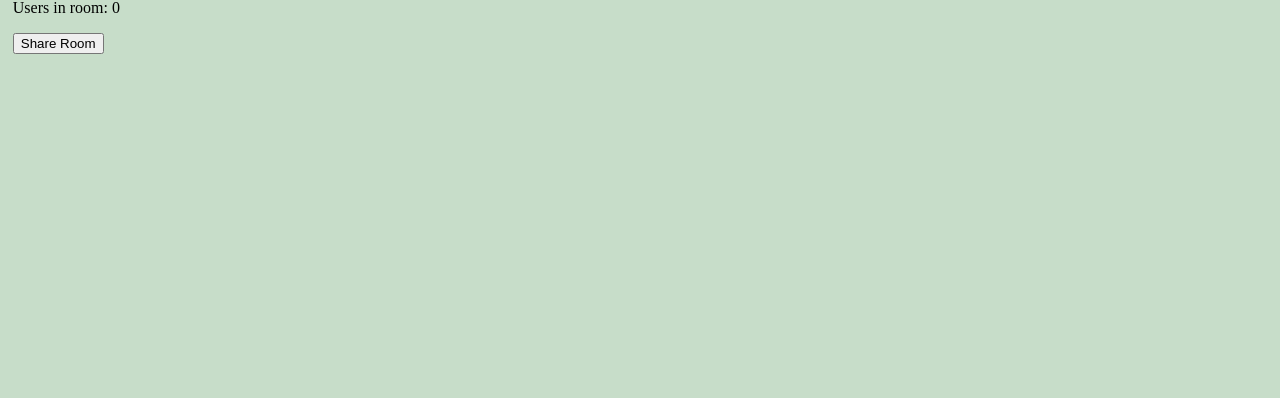
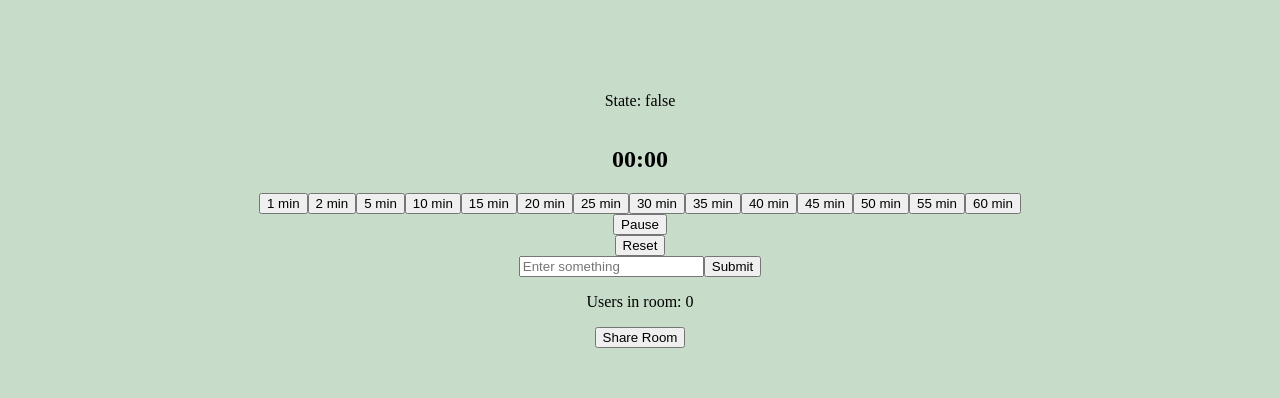
Before and after one commit to CommunityFocus/cf-frontend, a React (Vite) app: page /1 in a window 1280 px wide. Shown: the part 233-631 px from the top of the page. Built offline with nearby package versions, Linux system fonts and the light colour scheme; no server answers.

Commit message:
centered timestamp controls

```diff
--- a/src/components/LandingPage.tsx
+++ b/src/components/LandingPage.tsx
@@ -26,7 +26,7 @@ const LandingPage = (props: { globalUsersConnected: number }): JSX.Element => {
 		<>
 			<Header />
 			<Center>
-				<Title>Community Focus</Title>
+				<Title>Community FocusSSS</Title>
 				<Button
 					type="button"
 					onClick={(): void => {
--- a/src/components/Room.styled.tsx
+++ b/src/components/Room.styled.tsx
@@ -1,9 +1,12 @@
 import styled, { createGlobalStyle } from "styled-components";
 
-export const StyledMain = styled.main`
+export const StyledMain = styled.div`
 	background: #c7ddc9;
 	height: 93vh;
 	padding: 1%;
+	display: flex;
+	align-items: center;
+	justify-content: center;
 `;
 
 export const GlobalStyle = createGlobalStyle`
@@ -11,3 +14,10 @@ export const GlobalStyle = createGlobalStyle`
         margin: 0;
     }
 `;
+
+export const Center = styled.div`
+	display: flex;
+	justify-content: center;
+	align-items: center;
+	flex-direction: column;
+`;
--- a/src/components/Room.tsx
+++ b/src/components/Room.tsx
@@ -13,7 +13,7 @@ import Footer from "./Footer";
 import UserBubbles from "./UserBubbles/UserBubbles";
 import { TimerResponseArgs, UsersInRoomArgs } from "../../common/types/types";
 import Header from "./Header/Header";
-import { GlobalStyle, StyledMain } from "./Room.styled";
+import { Center, GlobalStyle, StyledMain } from "./Room.styled";
 
 const Room = (props: { globalUsersConnected: number }): JSX.Element => {
 	const { globalUsersConnected } = props;
@@ -103,6 +103,7 @@ const Room = (props: { globalUsersConnected: number }): JSX.Element => {
 			<Header />
 			<StyledMain>
 				<GlobalStyle />
+				<Center>
 					<ConnectionState isConnected={isConnected} />
 					<Timestamp timestamp={timestamp} />
 					<TimerButtons roomName={roomName} />
@@ -116,6 +117,7 @@ const Room = (props: { globalUsersConnected: number }): JSX.Element => {
 					<button type="button" onClick={shareRoom}>
 						Share Room
 					</button>
+				</Center>
 				<UserBubbles userListInRoom={userListInRoom} />
 				<Footer numUsers={globalUsersConnected} />
 			</StyledMain>
--- /dev/null
+++ b/src/components/TimerButton/TimerButtons.styled.tsx
@@ -0,0 +1,5 @@
+import styled from "styled-components";
+
+export const ButtonContainer = styled.div`
+	flex-direction: row;
+`;
--- a/src/components/TimerButton/TimerButtons.tsx
+++ b/src/components/TimerButton/TimerButtons.tsx
@@ -1,9 +1,10 @@
 import TimerButton from "./TimerButton";
+import { ButtonContainer } from "./TimerButtons.styled";
 
 const TimerButtons = (props: { roomName: string }): JSX.Element => {
 	const { roomName } = props;
 	return (
-		<>
+		<ButtonContainer>
 			<TimerButton roomName={roomName} value={1} />
 			<TimerButton roomName={roomName} value={2} />
 			<TimerButton roomName={roomName} value={5} />
@@ -18,7 +19,7 @@ const TimerButtons = (props: { roomName: string }): JSX.Element => {
 			<TimerButton roomName={roomName} value={50} />
 			<TimerButton roomName={roomName} value={55} />
 			<TimerButton roomName={roomName} value={60} />
-		</>
+		</ButtonContainer>
 	);
 };
 
--- a/tsconfig.json
+++ b/tsconfig.json
@@ -21,6 +21,6 @@
 		"noUnusedParameters": true,
 		"noFallthroughCasesInSwitch": true
 	},
-	"include": ["src", ".eslintrc.cjs","common"],
+	"include": ["src", ".eslintrc.cjs", "common"],
 	"references": [{ "path": "./tsconfig.node.json" }]
 }
```
Also changed, not shown: src/components/Logo/LogoTitle.styled.tsx (+3 -4 lines), src/components/Logo/LogoTitle.tsx (+4 -4 lines), 1 other file (tests, documents, lock files or other folders). Lines whose indentation alone changed are shown as unchanged.
